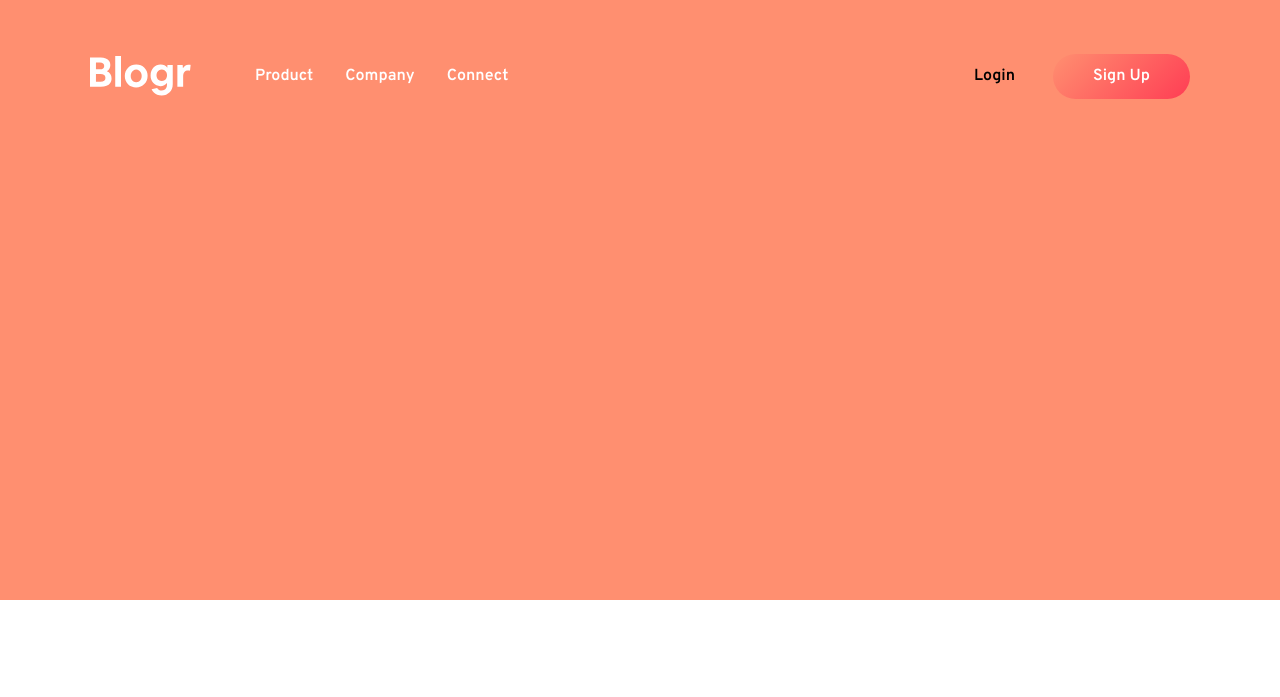
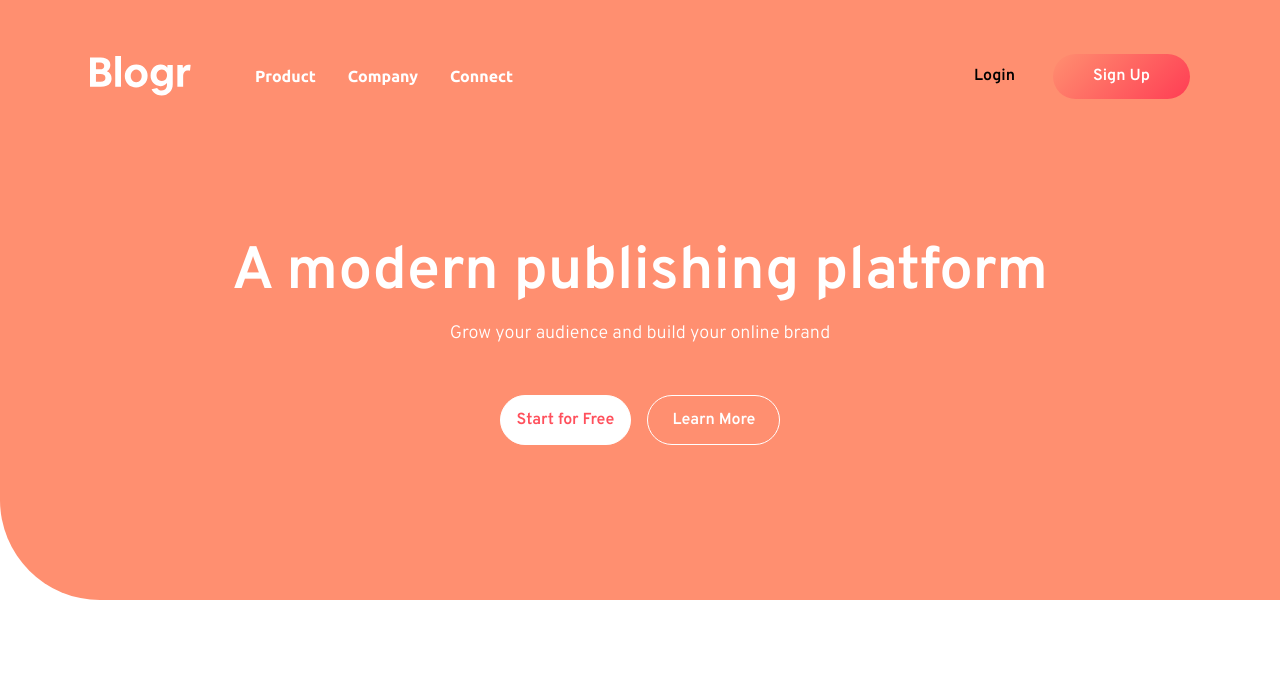
Before and after one commit to imonaar/25--blogger-landing-page-main, a website built with Parcel: page src/index.html in a window 1280 px wide. Built offline with nearby package versions, Linux system fonts and the light colour scheme.

Commit message:
header complete

```diff
--- a/src/index.html
+++ b/src/index.html
@@ -60,8 +60,34 @@
             <img class="close" src="../images/icon-close.svg" alt="close">
           </button>
         </div>
+        <section class="header__hero">
+          <div class="header__hero__content">
+            <h1 id="blogr heading">
+              A modern publishing platform
+            </h1>
+            <p>Grow your audience and build your online brand</p>
+          </div>
+          <div class="header__hero__buttons">
+            <button class="btn btn__hero btn__hero-start">Start for Free</button>
+            <button class="btn btn__hero btn__hero-learn">Learn More</button>
+          </div>
+        </section>
       </div>
     </header>
+    <main class="main">
+      <div class="main__wrapper">
+        <section class="main__future">
+          <h2>Designed for the future</h2>
+          <div class="main__future__content">
+            <div class="main__future__content__details">
+              <h3>Introducing an extensible editor</h3>
+              <p>Blogr features an exceedingly intuitive interface which lets you focus on one thing: creating content. The editor supports management of multiple blogs and allows easy manipulation of embeds such as images, videos, and Markdown. Extensibility with plugins and themes provide easy ways to add functionality or change the looks of a blog.</p>
+            </div>
+            <div class="main__future__content__image"></div>
+          </div>
+        </section>
+      </div>
+    </main>
   </div>
   <script src="index.js"></script>
 </body>
--- a/src/styles/_globals.scss
+++ b/src/styles/_globals.scss
@@ -50,7 +50,10 @@ body{
 }
 
 h1, h2, h3, h4, a{
-  font-family: 'Ubuntu', sans-serif;
+  margin: 0;
+}
+
+p{
   margin: 0;
 }
 
@@ -65,7 +68,7 @@ a{
   color: white;
   margin: 0;
   font-weight: 600;
-  font-family: 'Overpass', sans-serif;
+  font-family: 'Ubuntu', sans-serif;
 }
 
 .open{
@@ -81,6 +84,7 @@ a{
   font-family: 'Overpass', sans-serif;
   cursor: pointer;
   white-space: nowrap;
+  border-radius: 28px;
 
   @include desktop{
     font-size: 1rem;
@@ -91,6 +95,35 @@ a{
     color: white;
     padding: .9375rem 2.5rem;
     background: linear-gradient(135deg, var(--Very-light-red), var(--Light-red));
-    border-radius: 28px;
+  }
+
+  &__hero{
+    line-height: 18px;
+    white-space: nowrap;
+    border: 1px solid white;
+    transition: all 300ms ease;
+
+    &-start{
+      color: #FF505C;
+      background-color: white;
+      padding: .9375rem 1rem;
+
+      &:hover{
+        color: white;
+        background-color: #FF7B86;
+        border-color: #FF7B86;
+      }
+    }
+
+    &-learn{
+      background-color: transparent;
+      color: white;
+      padding: .9375rem 1.5rem;
+
+      &:hover{
+        background-color: white;
+        color: #FF7B86;
+      }
+    }
   }
 }
--- a/src/styles/_header.scss
+++ b/src/styles/_header.scss
@@ -4,6 +4,7 @@
   background-repeat: no-repeat;
   background-size: cover;
   block-size: 37.5rem;
+  border-bottom-left-radius: 100px;
 
   &__wrapper{
     inline-size: 100%;
@@ -14,7 +15,13 @@
     flex-direction: column;
     align-items: center;
 
+    gap: 6.75rem;
+
     padding-block-start: 56px;
+
+    @include desktop{
+      gap: 8.25rem;
+    }
   }
 
   &__logo{
@@ -117,12 +124,13 @@
           color: var(--Very-dark-blue-headings);
         }
 
-        &:hover{
-          & + ul{
-            display: block;
-            opacity: 1;
-            transform: scaleY(1);
-          }
+      }
+
+      &:hover{
+         ul{
+          display: block;
+          opacity: 1;
+          transform: scaleY(1);
         }
       }
     }
@@ -234,4 +242,37 @@
       display: none;
     }
   }
+
+  &__hero{
+    inline-size: 100%;
+    max-inline-size: 57.5rem;
+    display: flex;
+    flex-direction: column;
+    align-items: center;
+    gap: 3rem;
+
+    &__content{
+      text-align: center;
+
+      h1{
+        font-size: clamp(2.25rem, 1.6338rem + 2.6291vw, 4rem);
+        line-height: clamp(3.43rem, 2.4811rem + 4.0488vw, 6.125rem);
+        font-weight: 600;
+        font-family: 'Overpass', sans-serif;
+      }
+
+      p{
+        font-size: 18px;
+        line-height: 27px;
+        font-weight: 300;
+      }
+    }
+
+    &__buttons{
+      inline-size: 100%;
+      display: flex;
+      justify-content: center;
+      gap: 1rem;
+    }
+  }
 }
```
